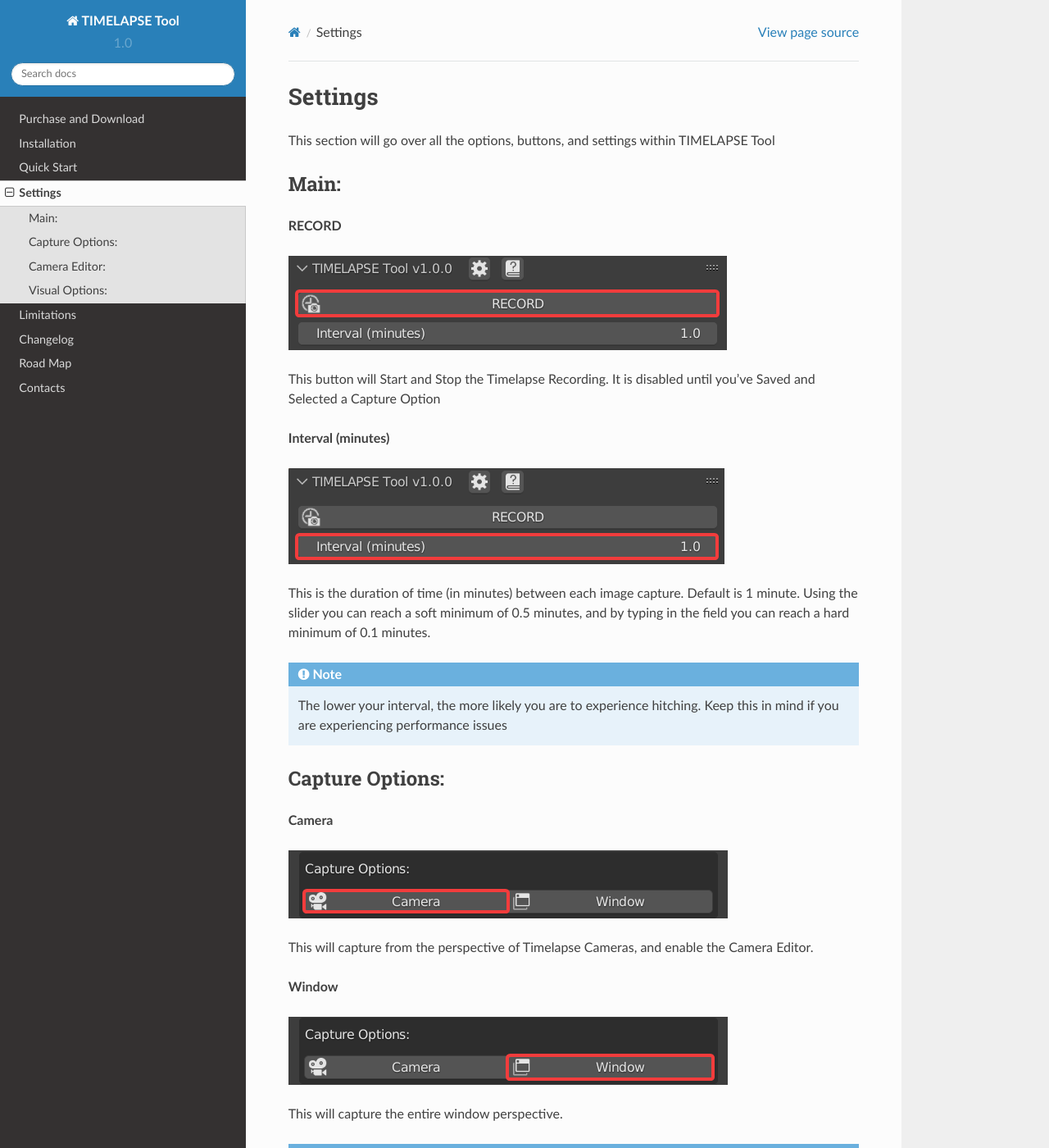
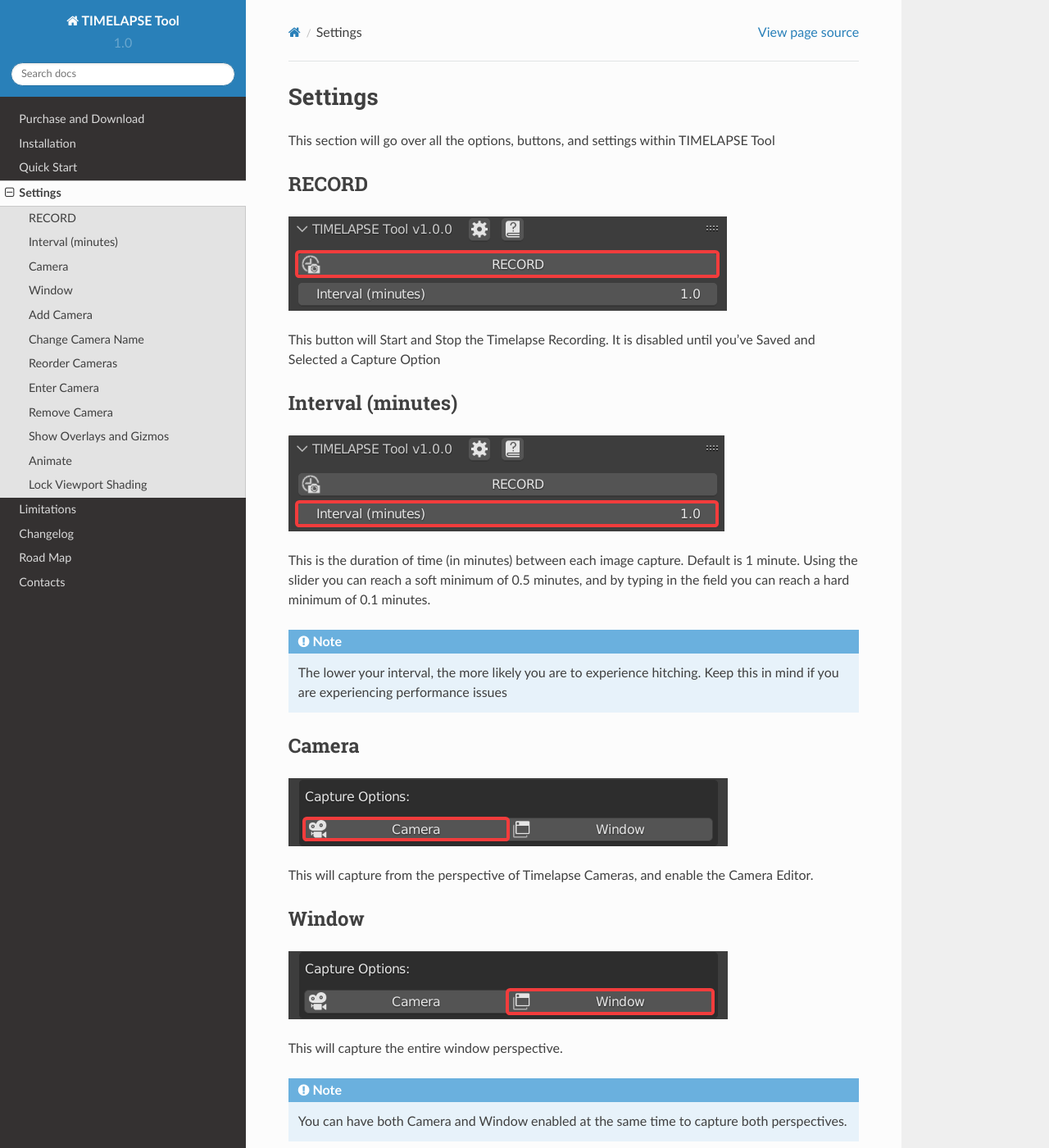
Before and after one commit to fwiller-git/TIMELAPSE-Tool-Docs, a Sphinx documentation site: the page built from docs/source/settings.rst, in a window 1280 px wide and 1400 px high. Shown: the whole window at 82% size. Built offline with Sphinx 7.4.7 and the Read the Docs theme 2.0.0, drawn with Linux system fonts in a browser that asks for light colours; pages that are not in the unit, such as notebooks, are missing from menus; some of the changed text lies outside the part shown.

Commit message:
more heading tweaks. dear god

```diff
--- a/docs/source/settings.rst
+++ b/docs/source/settings.rst
@@ -3,14 +3,14 @@
 
 This section will go over all the options, buttons, and settings within TIMELAPSE Tool
 
-Main:
------
-**RECORD**
+RECORD
+------
 
 .. image:: images/record.png
 This button will Start and Stop the Timelapse Recording. It is disabled until you've Saved and Selected a Capture Option
 
-**Interval (minutes)**
+Interval (minutes)
+------------------
 
 .. image:: images/interval(minutes).png
 This is the duration of time (in minutes) between each image capture. Default is 1 minute. Using the slider you can reach a soft minimum of 0.5 minutes, and by typing in the field you can reach a hard minimum of 0.1 minutes.
@@ -18,14 +18,14 @@
 .. note::
     The lower your interval, the more likely you are to experience hitching. Keep this in mind if you are experiencing performance issues
 
-Capture Options:
-----------------
-**Camera**
+Camera
+------
 
 .. image:: images/camera.png
 This will capture from the perspective of Timelapse Cameras, and enable the Camera Editor.
 
-**Window**
+Window
+------
 
 .. image:: images/window.png
 This will capture the entire window perspective.
@@ -33,29 +33,32 @@
 .. note::
    You can have both Camera and Window enabled at the same time to capture both perspectives.
 
-Camera Editor:
---------------
-**Add Camera**
+Add Camera
+----------
 
 .. image:: images/add_camera.png
 This will Add a Timelapse Camera to the Scene from your current viewport perspective. Atleast one Timelapse Camera is required for capturing with the Camera option.
 
-**Change Camera Name**
+Change Camera Name
+------------------
 
 .. image:: images/custom_name.gif
 You can change the names of the Timelapse Cameras by double clicking their list entry and typing a new name.
 
-**Reorder Cameras**
+Reorder Cameras
+---------------
 
 .. image:: images/change_order.gif
 Reorder the list using the arrows on the side.
 
-**Enter Camera**
+Enter Camera
+------------
 
 .. image:: images/enter_camera.png
 This will move your viewport view to the perspective of the selected Timelapse Camera. Pressing this button while inside the perspective of the selected Timelapse Camera will exit that camera.
 
-**Remove Camera**
+Remove Camera
+-------------
 
 .. image:: images/remove_camera.png
 This will Remove the Timelapse Camera selected in the Camera Editor.
@@ -63,22 +66,23 @@
 .. attention::
    Handle all additions and removals of Timelapse Cameras within the Camera Editor.
 
-Visual Options:
----------------
 Show Overlays and Gizmos
+------------------------
 
 .. image:: images/overlays.png
 When enabled, This will capture the overlays and gizmos visible from the camera perspective.
 
-**Animate**
+Animate
+-------
 
 .. image:: images/animate.png
 When enabled, This will animate the timeline during the Timelapse Capture. Enable this if you have Timelapse cameras that have keyframes you want to animate.
 
 .. note::
-Anything that has keyframes will animate during the Timelapse if this option is enabled
+    Anything that has keyframes will animate during the Timelapse if this option is enabled
 
-**Lock Viewport Shading**
+Lock Viewport Shading
+---------------------
 
 .. image:: images/shadelock1.png
 This will set the current viewport shading options and use them during the timelapse capture.
```
Also changed, not shown: docs/source/images/filepath.png (added), docs/source/images/id.png (added), docs/source/images/number.png (added), docs/source/images/refresh.png (added), docs/source/images/video.png (added).
